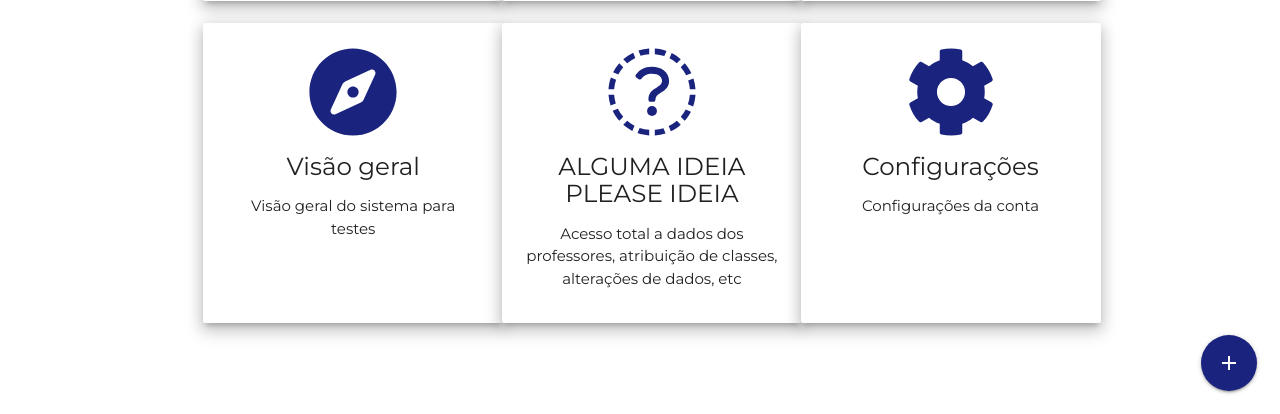
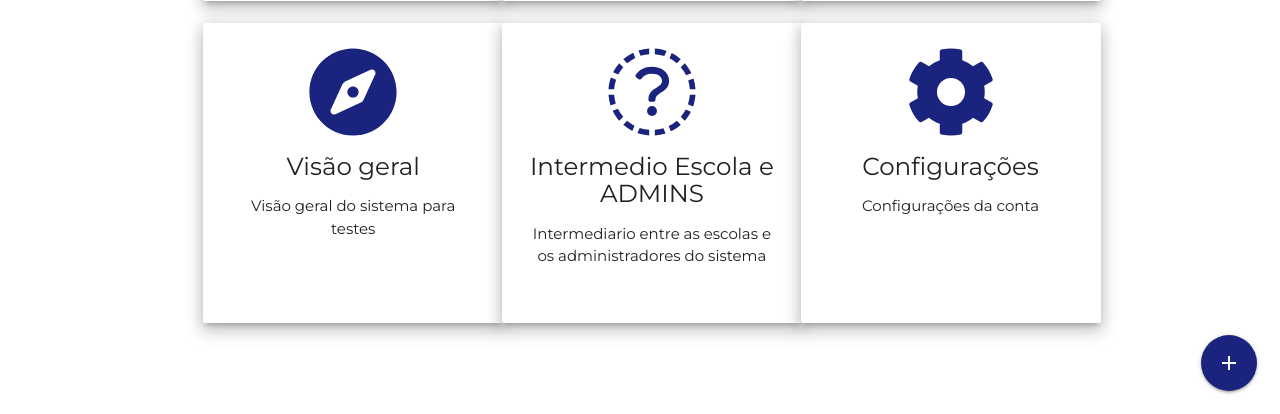
Before and after one commit to GestClass/GestClass-web, a PHP site: page /homeAdmGest.php in a window 1280 px wide. Shown: the part 386-800 px from the top of the page. Run offline with PHP 8.4, Linux system fonts and the light colour scheme; some libraries are stand-ins or nearby versions.

Commit message:
teste do caio

```diff
--- a/homeAdmGest.php
+++ b/homeAdmGest.php
@@ -65,8 +65,8 @@
                     <a href="paginaManutencao.php">
                         <div class="card-panel z-depth-3 cardZoom grey-text text-darken-4 hoverable">
                             <i class="fas fa-idea fa-6x blue-icon"></i>
-                            <h5>ALGUMA IDEIA PLEASE IDEIA</h5>
-                            <p>Acesso total a dados dos professores, atribuição de classes, alterações de dados, etc</p>
+                            <h5>Intermedio Escola e ADMINS</h5>
+                            <p>Intermediario entre as escolas e os administradores do sistema</p>
                         </div>
                     </a>
                 </div>
```
